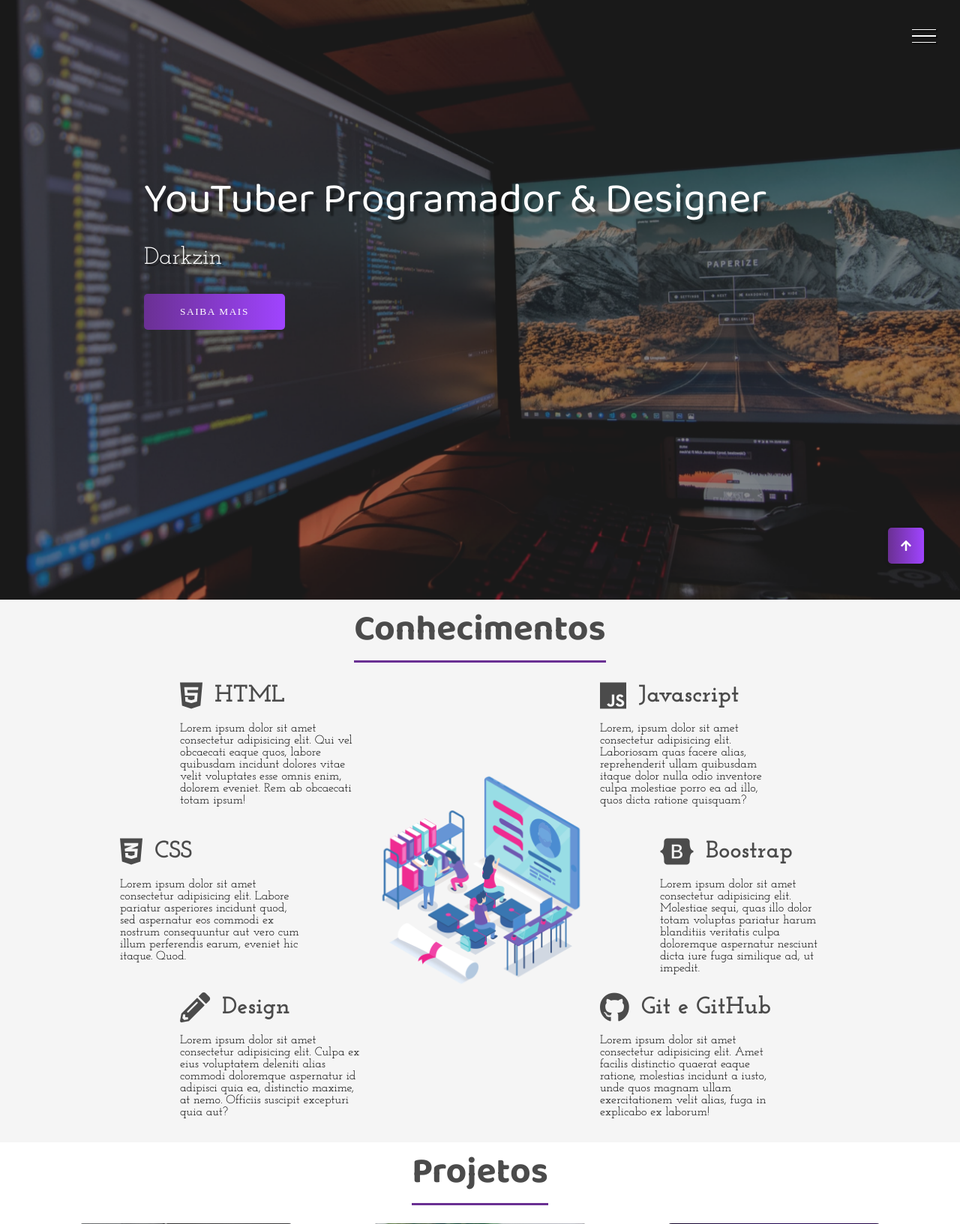
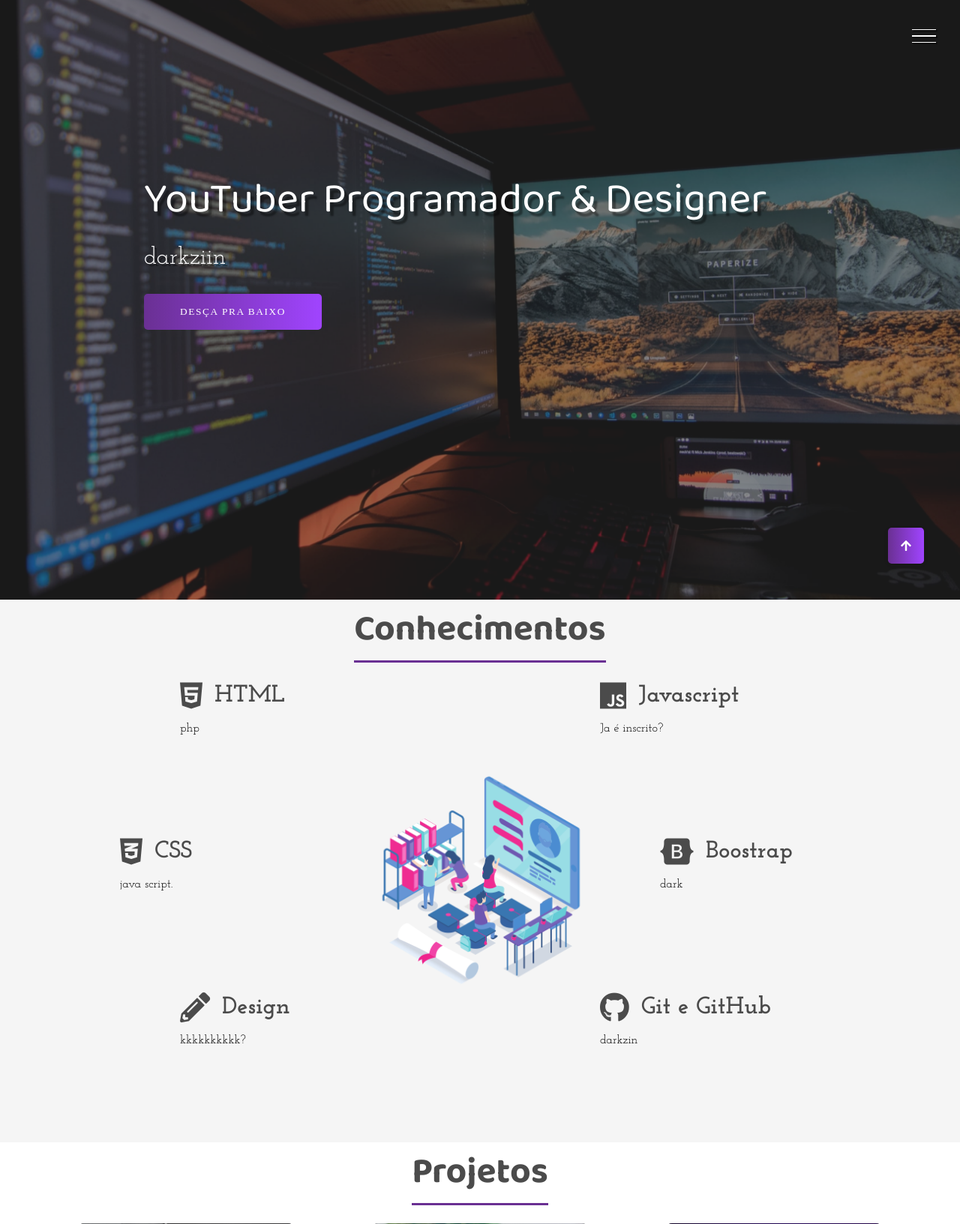
Before and after one commit to Darkksinh/sx, a PHP site: page / in a window 1280 px wide. Shown: the top 1633 px of the page at 75% size. Run offline with PHP 8.4, Linux system fonts and the light colour scheme; some libraries are stand-ins or nearby versions; some web fonts are replaced.

Commit message:
Update index.php

```diff
--- a/index.php
+++ b/index.php
@@ -27,8 +27,8 @@
             </div>
             <div class="banner">
                 <h1>YouTuber Programador & Designer</h1>
-                <p>Darkzin</p>
-                <button>Saiba mais</button>
+                <p>darkziin</p>
+                <button>Desça pra baixo</button>
             </div>
         </header>
 
@@ -36,10 +36,10 @@
           <nav>
             <ul class="menu">
               <li class="menu-item"><a href="#" class="menu-link">Home</a></li>
-              <li class="menu-item"><a href="#dark" class="menu-link">Conhecimento</a></li>
-              <li class="menu-item"><a href="#apikey" class="menu-link">Projetos</a></li>
+              <li class="menu-item"><a href="#conhecimentos" class="menu-link">Conhecimento</a></li>
+              <li class="menu-item"><a href="#projetos" class="menu-link">Projetos</a></li>
               <li class="menu-item"><a href="#contato" class="menu-link">Contato</a></li>
-              <li class="menu-item"><a href="#quero um bot" class="menu-link">Orçamento</a></li>
+              <li class="menu-item"><a href="#orcamento" class="menu-link">Orçamento</a></li>
             </ul>
           </nav>
           <div class="social-media">
@@ -60,7 +60,7 @@
                 <h3>HTML</h3>
               </div>
               <div class="conhecimento-text">
-                <p>Lorem ipsum dolor sit amet consectetur adipisicing elit. Qui vel obcaecati eaque quos, labore quibusdam incidunt dolores vitae velit voluptates esse omnis enim, dolorem eveniet. Rem ab obcaecati totam ipsum!</p>
+                <p>php</p>
               </div>
             </div>
             <div class="conhecimento">
@@ -69,7 +69,7 @@
                 <h3>CSS</h3>
               </div>
               <div class="conhecimento-text">
-                <p>Lorem ipsum dolor sit amet consectetur adipisicing elit. Labore pariatur asperiores incidunt quod, sed aspernatur eos commodi ex nostrum consequuntur aut vero cum illum perferendis earum, eveniet hic itaque. Quod.</p>
+                <p>java script.</p>
               </div>
             </div>
             <div class="conhecimento">
@@ -78,7 +78,7 @@
                 <h3>Design</h3>
               </div>
               <div class="conhecimento-text">
-                <p>Lorem ipsum dolor sit amet consectetur adipisicing elit. Culpa ex eius voluptatem deleniti alias commodi doloremque aspernatur id adipisci quia ea, distinctio maxime, at nemo. Officiis suscipit excepturi quia aut?</p>
+                <p>kkkkkkkkkk?</p>
               </div>
             </div>
             <div class="conhecimento">
@@ -87,7 +87,7 @@
                 <h3>Javascript</h3>
               </div>
               <div class="conhecimento-text">
-                <p>Lorem, ipsum dolor sit amet consectetur adipisicing elit. Laboriosam quas facere alias, reprehenderit ullam quibusdam itaque dolor nulla odio inventore culpa molestiae porro ea ad illo, quos dicta ratione quisquam?
+                <p>Ja é inscrito?
                 </p>
               </div>
             </div>
@@ -97,7 +97,7 @@
                 <h3>Boostrap</h3>
               </div>
               <div class="conhecimento-text">
-                <p>Lorem ipsum dolor sit amet consectetur adipisicing elit. Molestiae sequi, quas illo dolor totam voluptas pariatur harum blanditiis veritatis culpa doloremque aspernatur nesciunt dicta iure fuga similique ad, ut impedit.</p>
+                <p>dark</p>
               </div>
             </div>
             <div class="conhecimento">
@@ -106,7 +106,7 @@
                 <h3>Git e GitHub</h3>
               </div>
               <div class="conhecimento-text">
-                <p>Lorem ipsum dolor sit amet consectetur adipisicing elit. Amet facilis distinctio quaerat eaque ratione, molestias incidunt a iusto, unde quos magnam ullam exercitationem velit alias, fuga in explicabo ex laborum!</p>
+                <p>darkzin</p>
               </div>
             </div>
             <div class="conhecimentos-img-wrapper">
@@ -127,7 +127,7 @@
               <div class="card-info">
                 <h2>ToDo List</h2>
                 <h3>Javascript</h3>
-                <p>Lorem ipsum dolor sit amet consectetur adipisicing elit. Cupiditate ducimus vero maxime amet magnam doloribus eos consequatur expedita architecto hic?</p>
+                <p>apikeys</p>
                 <button class="btn">Saiba Mais</button>
               </div>
             </div>
```
